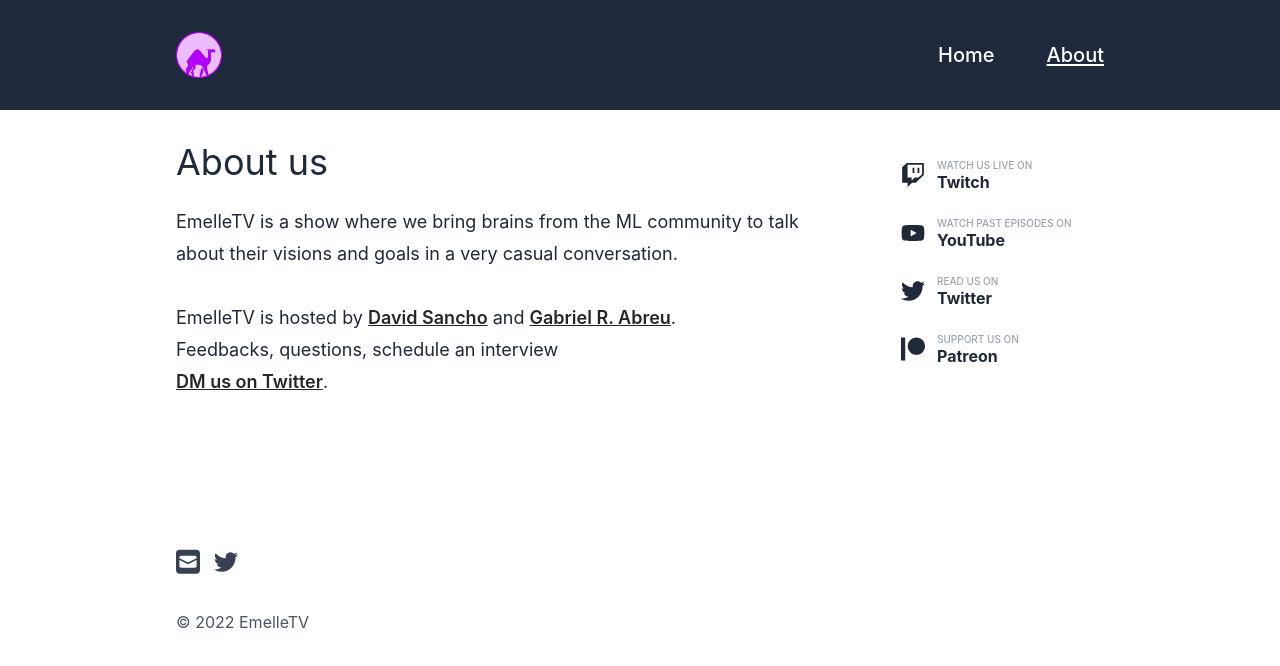
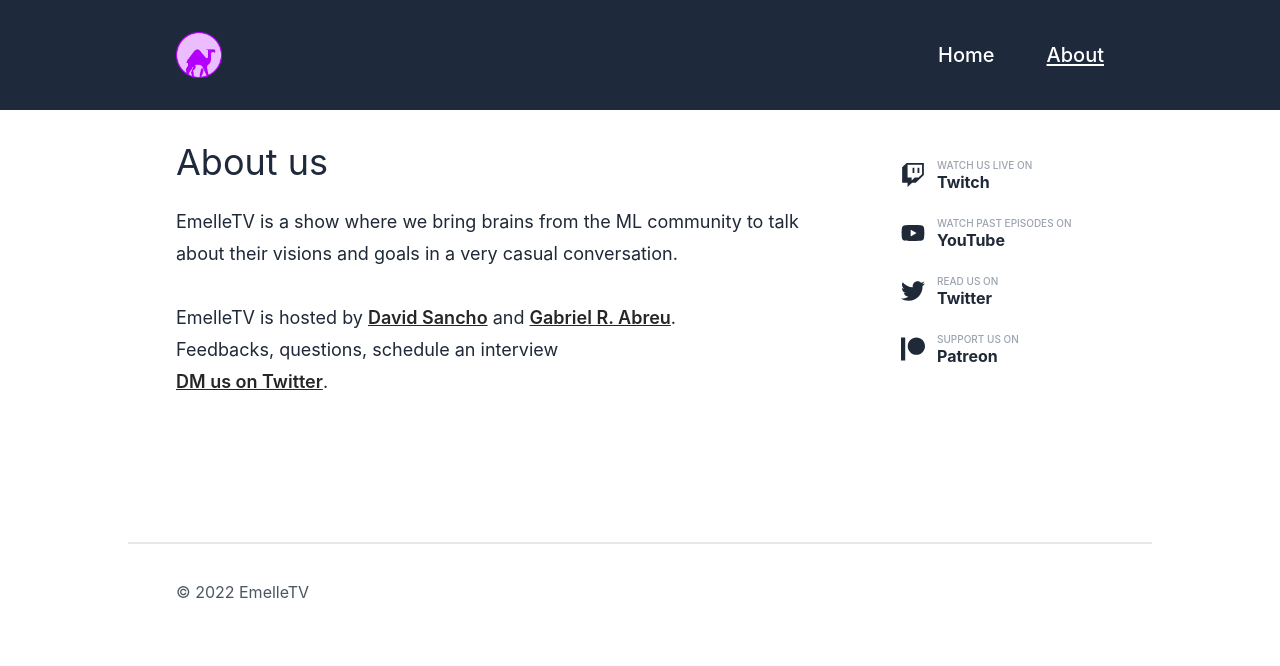
Before and after one commit to emelletv/www, a Next.js app: page /about in a window 1280 px wide. Shown: the top 666 px of the page. Built offline with nearby package versions, Linux system fonts and the light colour scheme.

Commit message:
Fix links and footer

```diff
--- a/components/Footer.js
+++ b/components/Footer.js
@@ -1,59 +1,9 @@
 import constants from "../constants";
 
 export const Footer = () => (
-  <footer
-    className="w-full layout py-8 mt-8 leading-6 text-gray-600 border-b-0 border-t-2 border-gray-200 border-solid"
-    style={{ borderWidth: 0 }}
-  >
-    <div className="flex flex-wrap text-gray-600 sm:gap-x-10 md:flex-nowrap">
-      <div className="order-2 md:order-1 md:w-1/2">
-        <nav
-          className="flex flex-wrap items-center mb-8 sm:mt-2 sm:gap-x-5"
-          style={{ gap: "0.75rem 0.875rem" }}
-        >
-          <a
-            href={"mailto:" + constants.mail}
-            className="flex items-center w-6 h-6 text-gray-500 transition cursor-pointer"
-            title="Email Us"
-          >
-            <svg
-              role="img"
-              className="block w-6 h-auto align-middle"
-              xmlns="http://www.w3.org/2000/svg"
-              viewBox="0 0 448 512"
-              style={{ fill: "currentcolor" }}
-            >
-              <path
-                d="M384 32H64C28.63 32 0 60.63 0 96v320c0 35.38 28.62 64 64 64h320c35.38 0 64-28.62 64-64V96C448 60.63 419.4 32 384 32zM384 336c0 17.67-14.33 32-32 32H96c-17.67 0-32-14.33-32-32V225.9l138.5 69.27C209.3 298.5 216.6 300.2 224 300.2s14.75-1.688 21.47-5.047L384 225.9V336zM384 190.1l-152.8 76.42c-4.5 2.25-9.812 2.25-14.31 0L64 190.1V176c0-17.67 14.33-32 32-32h256c17.67 0 32 14.33 32 32V190.1z"
-                className="text-gray-700"
-              />
-            </svg>
-          </a>
-          <a
-            href={constants.twitter}
-            className="flex items-center w-6 h-6 text-gray-500 transition cursor-pointer"
-            target="_twitter"
-            title="View EmelleTV on Twitter"
-          >
-            <svg
-              role="img"
-              className="block w-6 h-auto align-middle"
-              viewBox="0 0 24 24"
-              xmlns="http://www.w3.org/2000/svg"
-              style={{ fill: "currentcolor" }}
-            >
-              <path
-                d="M23.953 4.57a10 10 0 01-2.825.775 4.958 4.958 0 002.163-2.723c-.951.555-2.005.959-3.127 1.184a4.92 4.92 0 00-8.384 4.482C7.69 8.095 4.067 6.13 1.64 3.162a4.822 4.822 0 00-.666 2.475c0 1.71.87 3.213 2.188 4.096a4.904 4.904 0 01-2.228-.616v.06a4.923 4.923 0 003.946 4.827 4.996 4.996 0 01-2.212.085 4.936 4.936 0 004.604 3.417 9.867 9.867 0 01-6.102 2.105c-.39 0-.779-.023-1.17-.067a13.995 13.995 0 007.557 2.209c9.053 0 13.998-7.496 13.998-13.985 0-.21 0-.42-.015-.63A9.935 9.935 0 0024 4.59z"
-                className="text-gray-700"
-              />
-            </svg>
-          </a>
-        </nav>
-        <section className="leading-loose">
-          <span className="block mt-4 leading-8">© 2022 EmelleTV</span>
-        </section>
-      </div>
-      <div className="order-1 mb-10 w-full sm:w-3/4 md:order-2 md:mb-0 md:w-1/2"></div>
+  <footer className="layout border-b-0 border-t-2 border-gray-200 border-solid">
+    <div className="py-8">
+      <span className="block text-gray-600 leading-8">© 2022 EmelleTV</span>
     </div>
   </footer>
 );
--- a/constants.js
+++ b/constants.js
@@ -1,4 +1,4 @@
-export default {
+const constants = {
   url: "emelle.tv",
   httpUrl: "https://emelle.tv",
   mail: "emelletvshow@gmail.com",
@@ -31,3 +31,5 @@ export default {
     },
   },
 };
+
+export default constants;
--- a/pages/about.js
+++ b/pages/about.js
@@ -60,7 +60,7 @@ const About = () => (
       Feedbacks, questions, schedule an interview
       <br className="leading-8" />
       <a
-        href={constants.twitter}
+        href={constants.twitter.url}
         className="font-semibold underline cursor-pointer text-neutral-800 hover:opacity-80"
       >
         DM us on Twitter
```
